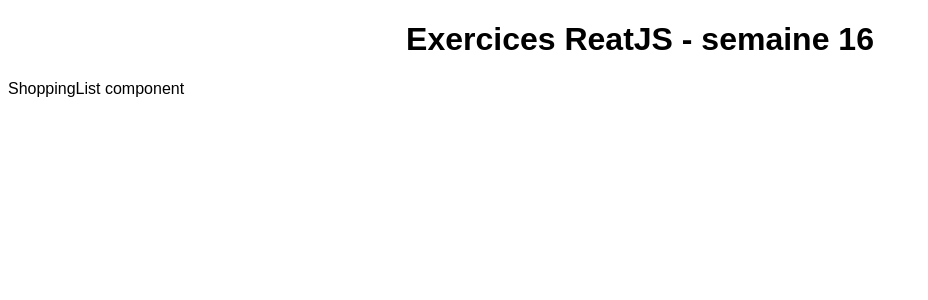
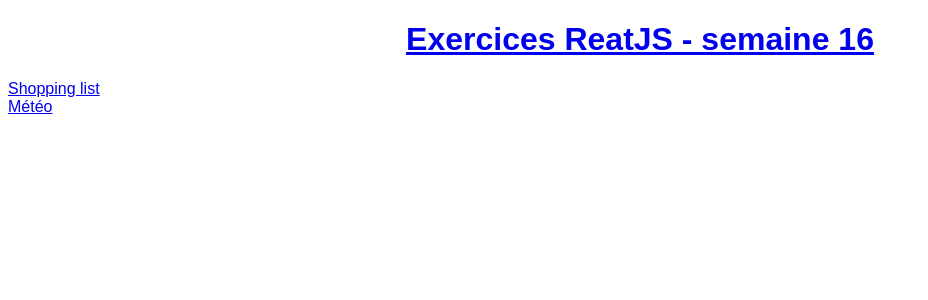
Before and after one commit to stephane71/Small-react-apps, a React (Create React App) app: page / in a window 1280 px wide. Shown: the top 300 px of the page, without its empty margins (0-928 px from the left). Built offline with nearby package versions, Linux system fonts and the light colour scheme.

Commit message:
Init app with router

```diff
--- a/package.json
+++ b/package.json
@@ -5,9 +5,12 @@
   "keywords": [],
   "main": "src/index.js",
   "dependencies": {
+    "@emotion/react": "11.9.0",
+    "@emotion/styled": "11.8.1",
     "@mui/material": "5.6.3",
     "react": "18.0.0",
     "react-dom": "18.0.0",
+    "react-router-dom": "6.3.0",
     "react-scripts": "4.0.0"
   },
   "devDependencies": {
--- a/src/App.js
+++ b/src/App.js
@@ -1,11 +1,18 @@
 import "./styles.css";
 import ShoppingList from "./ShoppingList";
+import Home from "./Home";
+import { Routes, Route, Link } from "react-router-dom";
 
 export default function App() {
   return (
     <div className="App">
-      <h1 className="appTitle">Exercices ReatJS - semaine 16</h1>
-      <ShoppingList />
+      <Link to="/">
+        <h1 className="appTitle">Exercices ReatJS - semaine 16</h1>
+      </Link>
+      <Routes>
+        <Route path="/" element={<Home />} />
+        <Route path="/shopping-list" element={<ShoppingList />} />
+      </Routes>
     </div>
   );
 }
--- /dev/null
+++ b/src/Home.js
@@ -0,0 +1,16 @@
+import React from "react";
+import { Link } from "react-router-dom";
+import Box from "@mui/material/Box";
+
+class Home extends React.Component {
+  render() {
+    return (
+      <Box sx={{ display: "flex", flexDirection: "column" }}>
+        <Link to="/shopping-list">Shopping list</Link>
+        <Link to="/weather">Météo</Link>
+      </Box>
+    );
+  }
+}
+
+export default Home;
--- a/src/index.js
+++ b/src/index.js
@@ -1,5 +1,6 @@
 import { StrictMode } from "react";
 import { createRoot } from "react-dom/client";
+import { BrowserRouter } from "react-router-dom";
 
 import App from "./App";
 
@@ -7,7 +8,9 @@ const rootElement = document.getElementById("root");
 const root = createRoot(rootElement);
 
 root.render(
-  <StrictMode>
-    <App />
-  </StrictMode>
+  <BrowserRouter>
+    <StrictMode>
+      <App />
+    </StrictMode>
+  </BrowserRouter>
 );
```
